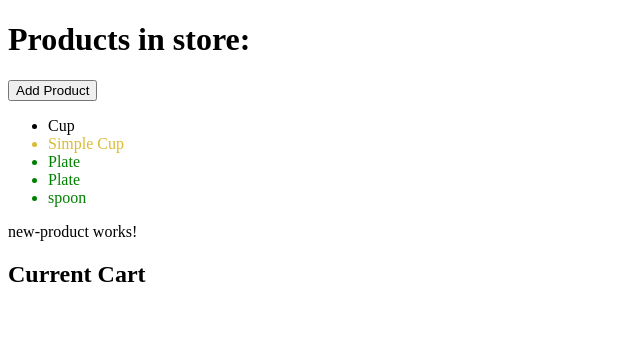
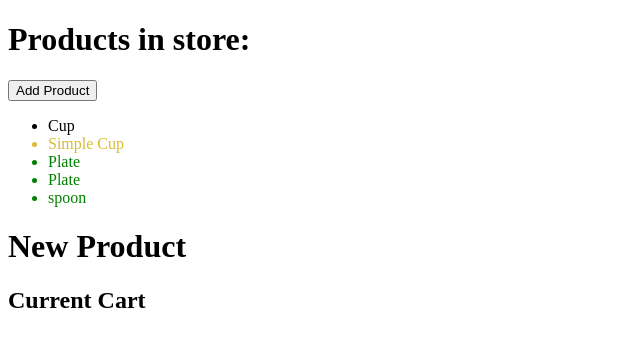
Before and after one commit to chanakamin/angularLesson, an Angular app: page / in a window 1280 px wide. Both pictures are taken after a click on the button "Add Product". Shown: the top 346 px of the page, without its empty margins (0-640 px from the left). Built offline with nearby package versions, Linux system fonts and the light colour scheme.

Commit message:
Update new-product.component.html

```diff
--- a/src/app/components/new-product/new-product.component.html
+++ b/src/app/components/new-product/new-product.component.html
@@ -1 +1 @@
-<p>new-product works!</p>
+<h1> New Product </h1>
```
